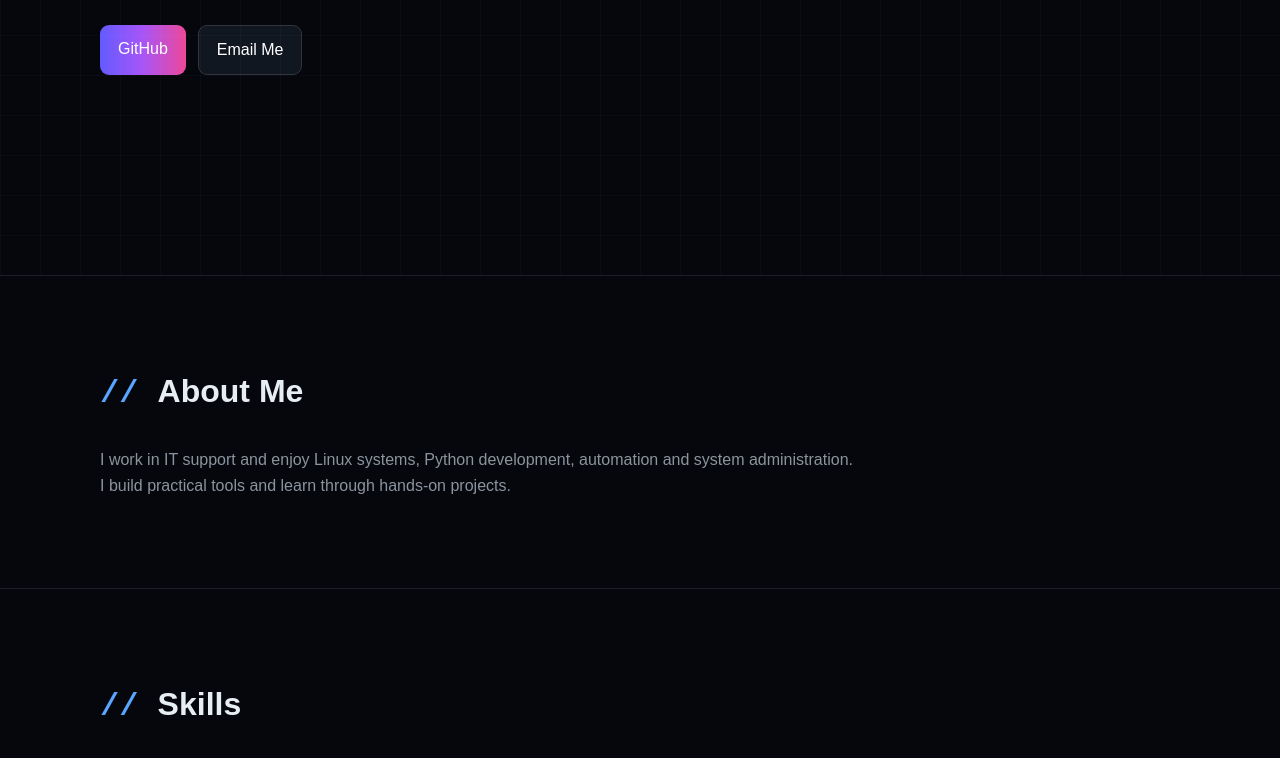
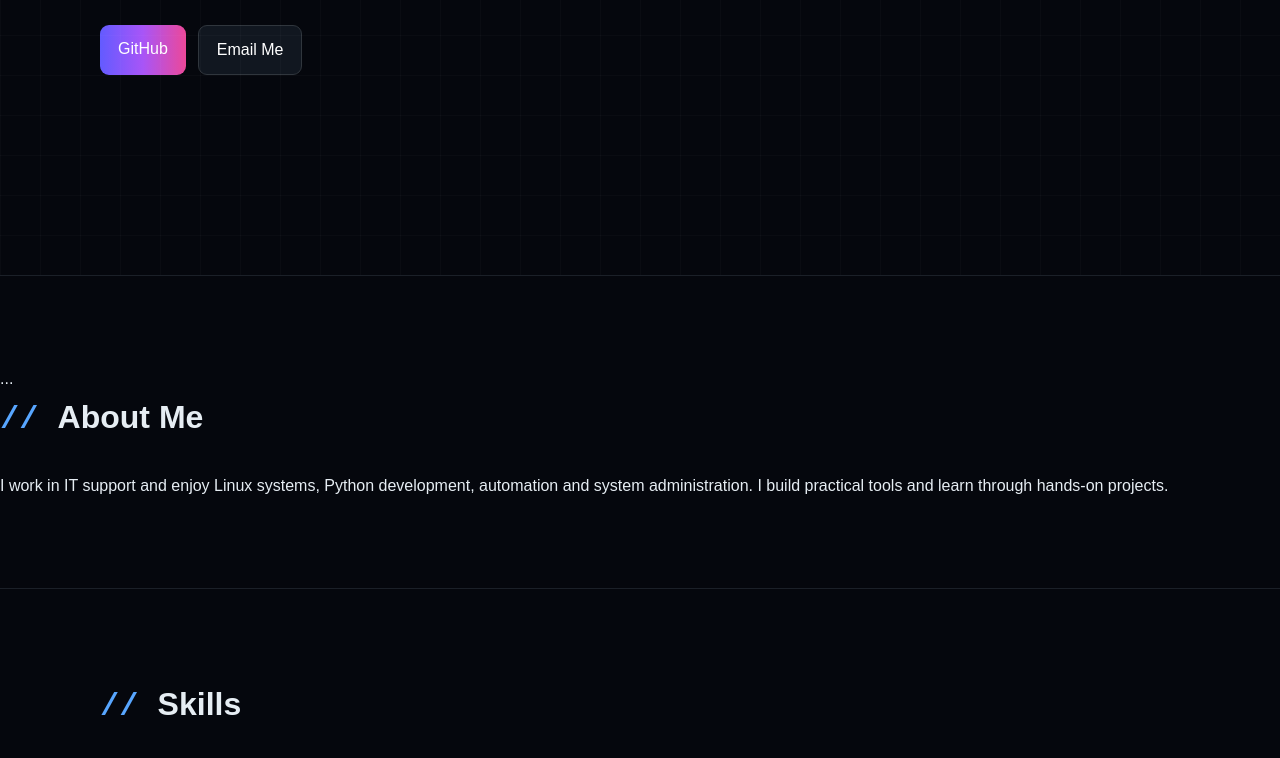
Before and after one commit to DarkKernel-Dev/darkkernel-dev.github.io, a plain HTML site: page index.html in a window 1280 px wide. Shown: the part 525-1283 px from the top of the page. Drawn offline with Linux system fonts and the light colour scheme.

Commit message:
Update index.html

```diff
--- a/index.html
+++ b/index.html
@@ -659,22 +659,14 @@ footer{
 ========================= -->
 
 <section id="about">
-
-<div class="container">
-
+    ...
     <h2>About Me</h2>
 
-    <p class="about">
-
-        I work in IT support and enjoy Linux systems,
-        Python development, automation and system
-        administration. I build practical tools
-        and learn through hands-on projects.
-
+    <p>
+        I work in IT support and enjoy Linux systems, Python development,
+        automation and system administration. I build practical tools and
+        learn through hands-on projects.
     </p>
-
-</div>
-
 </section>
 
 
```
